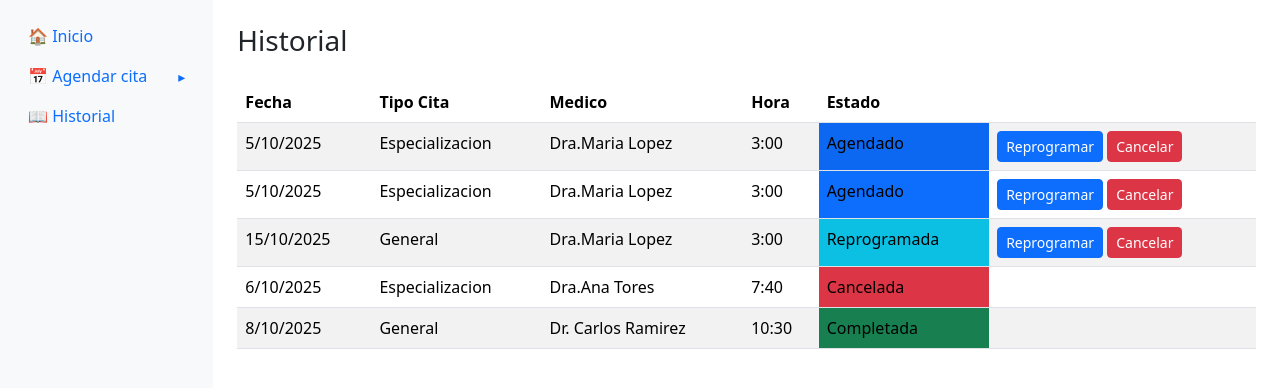
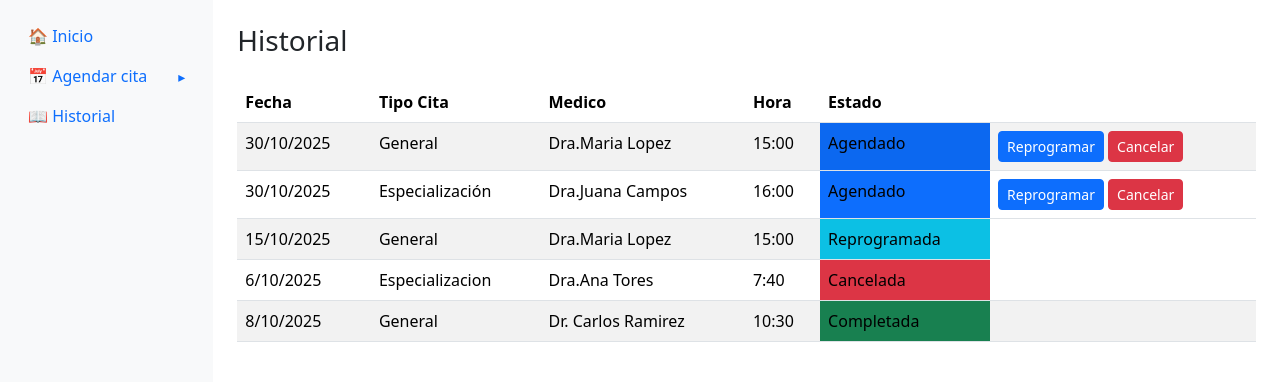
Before and after one commit to vashellsing/MediClickV1, a PHP site: page /index.php?page=historial in a window 1280 px wide. Shown: the part 57-445 px from the top of the page. Run offline with PHP 8.4, Linux system fonts and the light colour scheme; the visitor is signed in with stand-in values (Sample User, id 1).

Commit message:
Ajuste - Historial
Ajustado hora, y algunos botones que no deberia salir en alagunas filas.

(se permiten tener mas de 1 cita activa)

```diff
--- a/views/pages/historial.php
+++ b/views/pages/historial.php
@@ -23,11 +23,13 @@ if (!isset($_SESSION['usuario'])) {
     </tr>
   </thead>
   <tbody>
+
+
   <tr>
-    <td>5/10/2025</td>
-    <td>Especializacion</td>
+    <td>30/10/2025</td>
+    <td>General</td>
     <td>Dra.Maria Lopez</td>
-    <td>3:00</td>
+    <td>15:00</td>
     <td class="bg-primary text blark">Agendado</td>
     <td>
       <a href="index.php?page=agenda_general" class="btn btn-primary btn-sm reprogramar-btn">Reprogramar</a>
@@ -36,10 +38,10 @@ if (!isset($_SESSION['usuario'])) {
   </tr>
 
   <tr>
-    <td>5/10/2025</td>
-    <td>Especializacion</td>
-    <td>Dra.Maria Lopez</td>
-    <td>3:00</td>
+    <td>30/10/2025</td>
+    <td>Especialización</td>
+    <td>Dra.Juana Campos</td>
+    <td>16:00 </td>
     <td class="bg-primary text blark">Agendado</td>
     <td>
       <a href="index.php?page=agenda_general" class="btn btn-primary btn-sm reprogramar-btn">Reprogramar</a>
@@ -51,12 +53,9 @@ if (!isset($_SESSION['usuario'])) {
   <td>15/10/2025</td>
   <td>General</td>
   <td>Dra.Maria Lopez</td>
-  <td>3:00</td>
+  <td>15:00</td>
   <td class="bg-info text-blark">Reprogramada</td>
-  <td>
-    <a href="index.php?page=agenda_general" class="btn btn-primary btn-sm reprogramar-btn">Reprogramar</a>
-    <button class="btn btn-danger btn-sm cancelar-btn">Cancelar</button>
-  </td>
+
 </tr>
 
   <tr>
```
